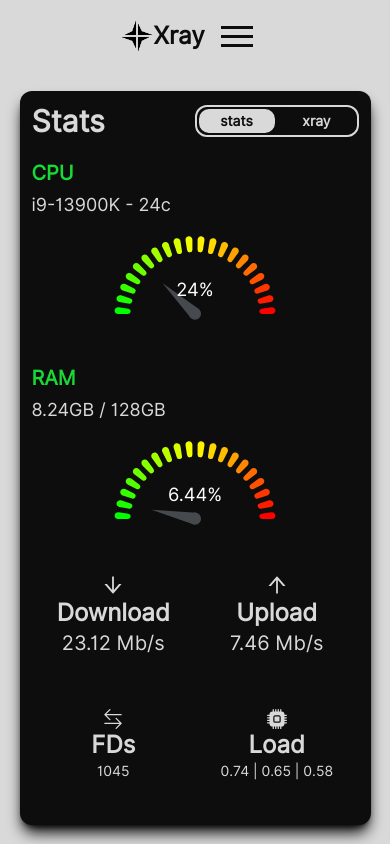
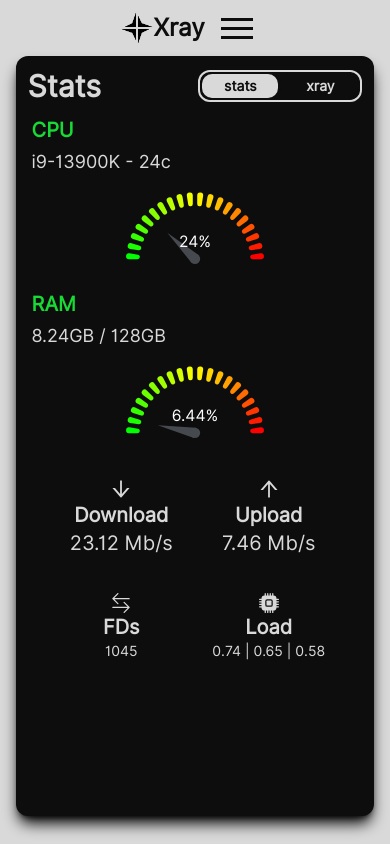
Before and after one commit to lilendian0x00/xray-manager, a React (Create React App) app: page /home/stats in a window 390 px wide. Built offline with nearby package versions, Linux system fonts and the light colour scheme.

Commit message:
More responsiveness

```diff
--- a/src/Components/elements/ControlBox.jsx
+++ b/src/Components/elements/ControlBox.jsx
@@ -12,7 +12,7 @@
       </div>
 
       <div className='flex flex-col justify-center self-center items-center'>
-        <div className='w-56'>
+        <div className='w-48'>
           <GaugeChart id="gauge-chart"
             nrOfLevels={20}
             percent={props.percentage}
@@ -32,7 +32,7 @@
   return (
     <div className={`${props.className} flex flex-col items-center md:border-2 md:border-[var(--creamy)] md:p-5 md:rounded-2xl md:text-center md:max-w-sm`}>
       <props.icon color='#D9D9D9' size={isDesktopOrLaptop ? 40 : size} />
-      <span className='text-2xl font-bold text-[var(--wash-black)] dark:text-[var(--creamy)]'>{name}</span>
+      <span className='text-xl font-bold text-[var(--wash-black)] dark:text-[var(--creamy)]'>{name}</span>
       <div className={`${(value != null) ? ` hidden ` : ``} animate-pulse h-2.5 bg-gray-200 rounded-full dark:bg-gray-700 w-24 mt-2`}></div>
       <span className={`self-center  md:text-2xl ${props.valueClassName ? props.valueClassName : "text-xl"} ${(value == null) ? ` hidden ` : ``}`}>{value}</span>
     </div>
--- a/src/views/Home/Home.jsx
+++ b/src/views/Home/Home.jsx
@@ -31,14 +31,14 @@
 
     return (
         <motion.div
-            className='dark flex flex-col flex-shrink justify-center items-center h-full md:w-full'
+            className='dark flex flex-col flex-shrink justify-center items-center h-[90%] md:p-6 md:h-full md:w-full'
             initial={{ opacity: 0 }}
             animate={{ opacity: 1 }}
             exit={{ opacity: 0 }}
             transition={{ duration: 0.5 }}
         >
 
-            <div className='flex flex-col text-[var(--creamy)] h-[95%] p-3 w-[90%] border-solid rounded-xl bg-[var(--creamy)] dark:bg-[var(--wash-black)] shadow-lg shadow-black'>
+            <div className='flex flex-col text-[var(--creamy)] h-[100%] p-3 w-[92%] border-solid rounded-xl bg-[var(--creamy)] dark:bg-[var(--wash-black)] shadow-lg shadow-black'>
 
                 <div className='flex flex-row items-center text-center'>
                     <h1 className='mr-auto text-3xl md:text-4xl font-bold text-[var(--wash-black)] dark:text-[var(--creamy)]'>{page.charAt(0).toUpperCase() + page.slice(1)}</h1>
--- a/src/views/Home/stats/Stats.jsx
+++ b/src/views/Home/stats/Stats.jsx
@@ -37,13 +37,13 @@
 
     return (
         <motion.div
-            className=''
+            className='p-1 md:p-4'
             initial={{ opacity: 0 }}
             animate={{ opacity: 1 }}
             exit={{ opacity: 0 }}
             transition={{ duration: 0.5 }}
         >
-            <div role='status' className='flex flex-col md:flex-row md:justify-center md:items-center gap-8 text-lg mt-5'>
+            <div role='status' className='flex flex-col md:flex-row md:justify-center md:items-center gap-4 text-lg mt-2'>
                 <GaugeBox id="CPU" name={isDesktopOrLaptop ? "CPU" : "CPU"} value={`${stats.stats.cpu.model} - ${stats.stats.cpu.cores.toString()}c`} percentage={(stats.stats.cpu.usage)} />
 
 
@@ -51,13 +51,13 @@
 
             </div>
 
-            <div className='flex flex-row p-4 justify-center gap-8 mt-5'>
+            <div className='flex flex-row p-4 justify-center mt-3'>
                 <SimpleBox className="w-1/2" icon={AiOutlineArrowDown} size={24} name={"Download"} value={`${stats.stats.network.downlink} Mb/s`} />
 
                 <SimpleBox className="w-1/2" icon={AiOutlineArrowUp} size={24} name={"Upload"} value={`${stats.stats.network.uplink}  Mb/s`} />
             </div>
 
-            <div className='flex flex-row p-4 justify-center gap-8 mt-5'>
+            <div className='flex flex-row p-4 justify-center mt-1'>
                 <SimpleBox className="w-1/2" valueClassName="text-sm" icon={BsArrowLeftRight} size={20} name={"FDs"} value={`${stats.stats.network.fds}`} />
 
                 <SimpleBox className="w-1/2" valueClassName="text-sm" icon={BsFillCpuFill} size={20} name={"Load"} value={`${stats.stats.cpu.load_avg}`} />
--- a/src/views/Navbar/Navbar.jsx
+++ b/src/views/Navbar/Navbar.jsx
@@ -16,7 +16,7 @@
   const location = useLocation().pathname;
   return (
     <nav className=''>
-      <div className="dark flex md:flex-col flex-wrap md:flex-nowrap items-center justify-center p-4 h-full">
+      <div className="dark flex md:flex-col flex-wrap md:flex-nowrap items-center justify-center p-2 h-full">
 
         <a href="/" className="flex items-center">
           <img src={logo} className="h-8" alt="Xray Logo" />
```
